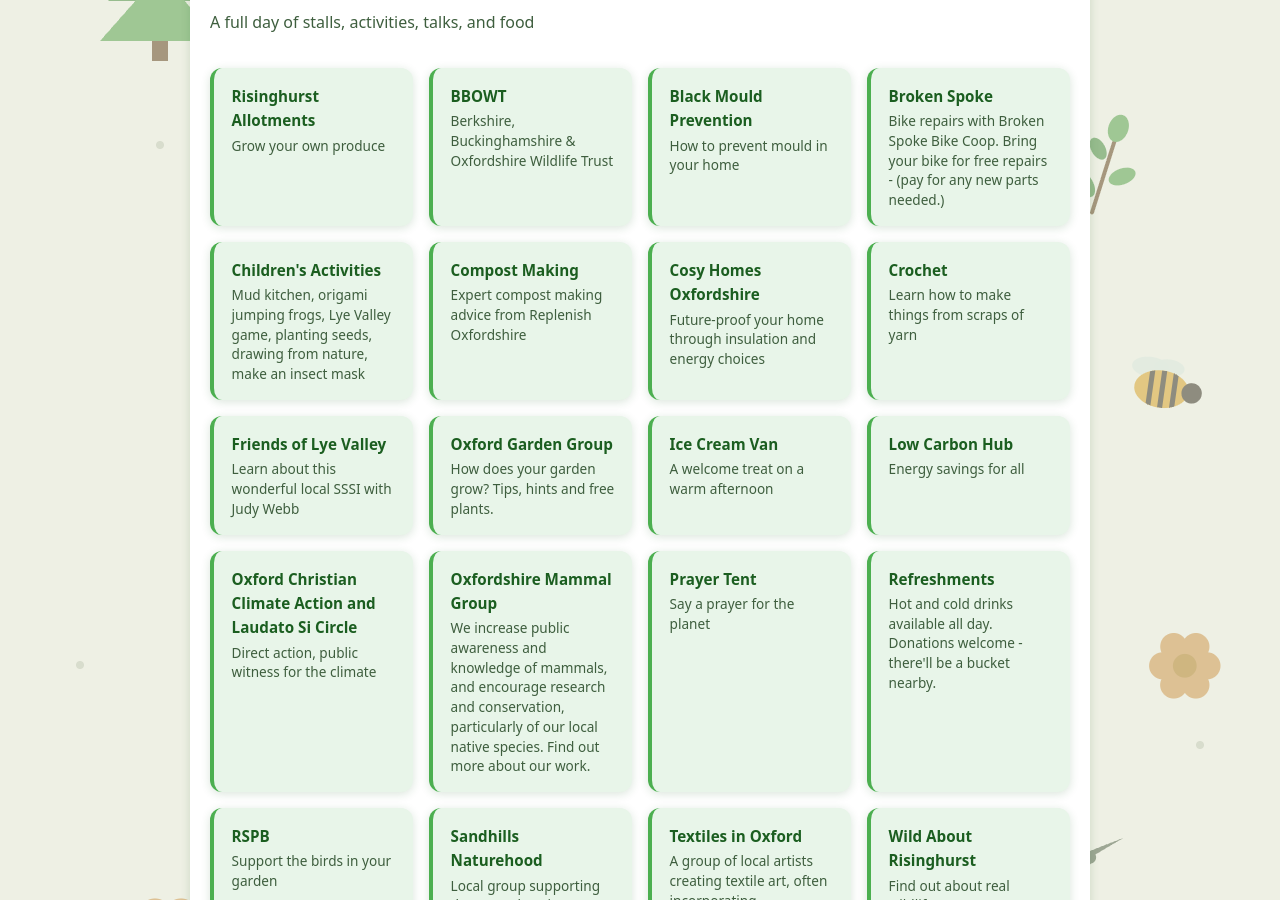
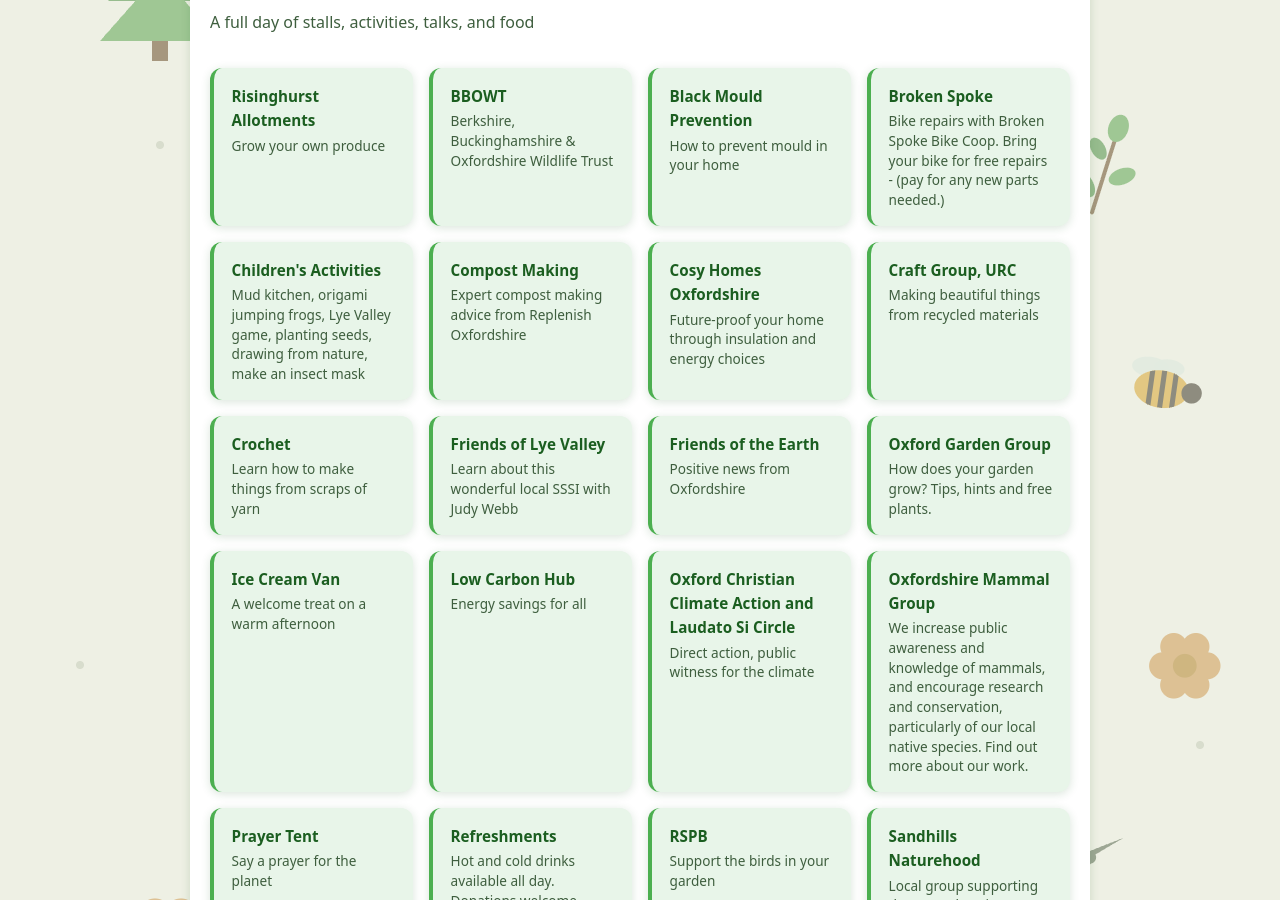
Before and after one commit to LatinRickshaw/eco-fest, a Jekyll site: the page built from index.html, in a window 1280 px wide and 900 px high, scrolled down 1535 px. Built offline with Jekyll 4.4.1, drawn with Linux system fonts in a browser that asks for light colours.

Commit message:
chore: Added two new stalls

```diff
--- a/_data/stalls.yml
+++ b/_data/stalls.yml
@@ -22,11 +22,17 @@
 - name: Cosy Homes Oxfordshire
   desc: Future-proof your home through insulation and energy choices
 
+- name: Craft Group, URC
+  desc: Making beautiful things from recycled materials
+
 - name: Crochet
   desc: Learn how to make things from scraps of yarn
 
 - name: Friends of Lye Valley
   desc: Learn about this wonderful local SSSI with Judy Webb
+
+- name: Friends of the Earth
+  desc: Positive news from Oxfordshire
 
 - name: Oxford Garden Group
   desc: How does your garden grow? Tips, hints and free plants.
```
